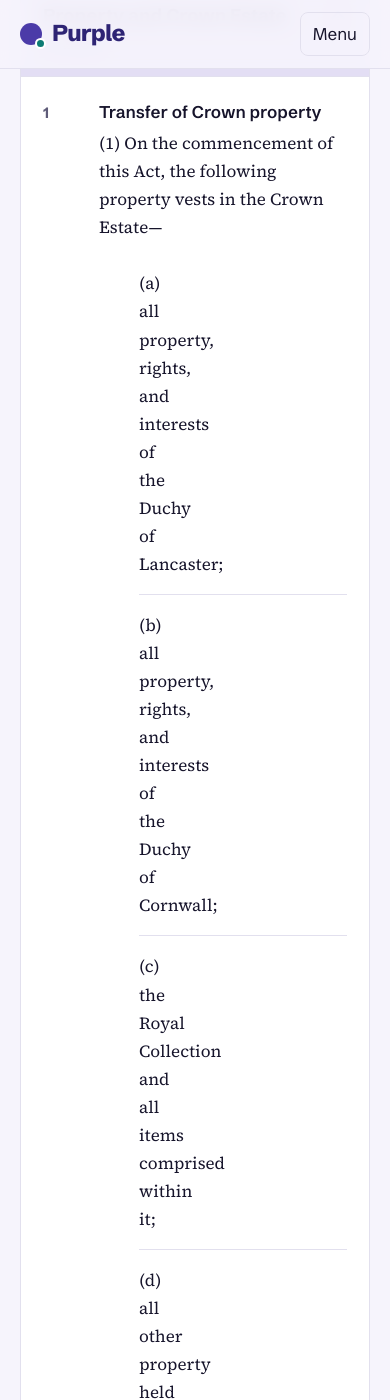
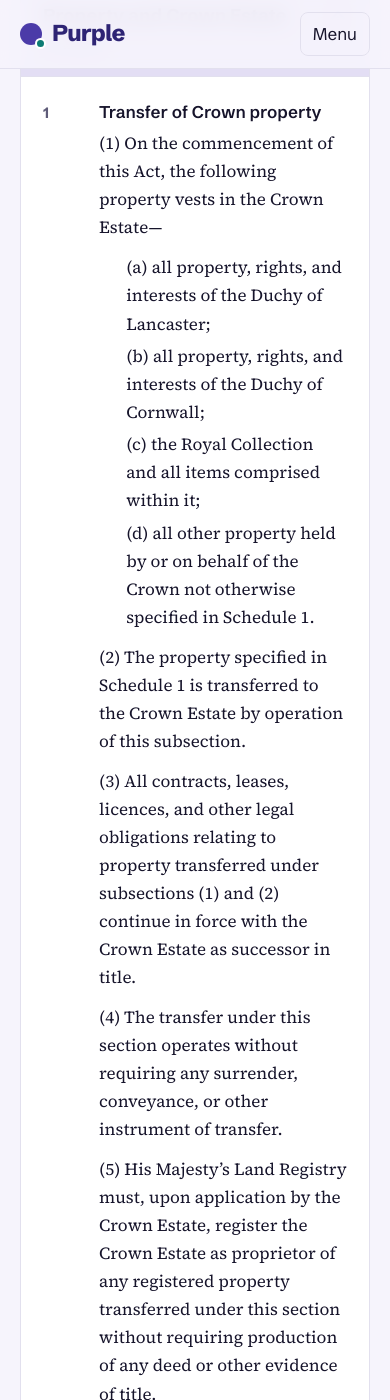
Before and after one commit to Purple-Party-uk/purple, a Jekyll site: the page built from _bills/crown-bill.md, in a window 390 px wide and 1400 px high, scrolled down 1108 px. Built offline with Jekyll 4.4.1, drawn with Linux system fonts in a browser that asks for light colours.

Commit message:
Fix rendering of lists inside bill clause text
The .clauses li grid rule matched nested list items in clause text,
squeezing each (a)/(b) item into the 44px number column. Scope it to
direct children and add list, table and blockquote styles for .ctext.

Co-Authored-By: Claude Opus 5.5 <noreply@anthropic.com>
Claude-Session: https://claude.ai/code/session_01QSF4bSMn78T1N6E5zFceRx

```diff
--- a/assets/css/style.css
+++ b/assets/css/style.css
@@ -173,8 +173,8 @@ footer .fw{font-weight:800;font-size:20px;color:#fff;margin-bottom:6px;}
 .pcount{font-size:14px;color:var(--muted);white-space:nowrap;}
 .part.sched .pnum,.part.notes .pnum{color:var(--teal-dark);}
 .clauses{list-style:none;margin:0;padding:6px 22px 10px;}
-.clauses li{display:grid;grid-template-columns:44px 1fr;gap:12px;padding:16px 0;border-bottom:1px solid var(--line);}
-.clauses li:last-child{border-bottom:0;}
+.clauses>li{display:grid;grid-template-columns:44px 1fr;gap:12px;padding:16px 0;border-bottom:1px solid var(--line);}
+.clauses>li:last-child{border-bottom:0;}
 .cnum{font-weight:700;color:var(--muted);font-size:15px;padding-top:2px;}
 .clauses h4{margin:0 0 4px;font-size:17px;font-weight:600;}
 .clauses p{margin:0;font-family:'Source Serif 4',Georgia,serif;}
@@ -502,4 +502,13 @@ body.dark-top main{margin-top:-68px;}
 /* Clause/schedule text once drafted */
 .ctext{font-family:'Source Serif 4',Georgia,serif;font-size:17px;line-height:1.65;}
 .ctext p{margin:0 0 .7em;}
+.ctext ul,.ctext ol{margin:0 0 .7em;padding-left:1.6em;}
+.ctext ul{list-style:none;}
+.ctext li{margin:0 0 .25em;}
+.ctext li>ul{margin:.25em 0 0;}
+.ctext strong{font-family:'Schibsted Grotesk',system-ui,sans-serif;font-weight:600;}
+.ctext blockquote{margin:0 0 .7em;padding:.2em 0 .2em 1em;border-left:3px solid var(--line);}
+.ctext table{border-collapse:collapse;margin:0 0 1em;font-size:16px;width:100%;}
+.ctext th,.ctext td{border-bottom:1px solid var(--line);padding:6px 10px 6px 0;text-align:left;vertical-align:top;}
+.ctext th:empty{padding:0;}
 .body h2{scroll-margin-top:90px;}
```
